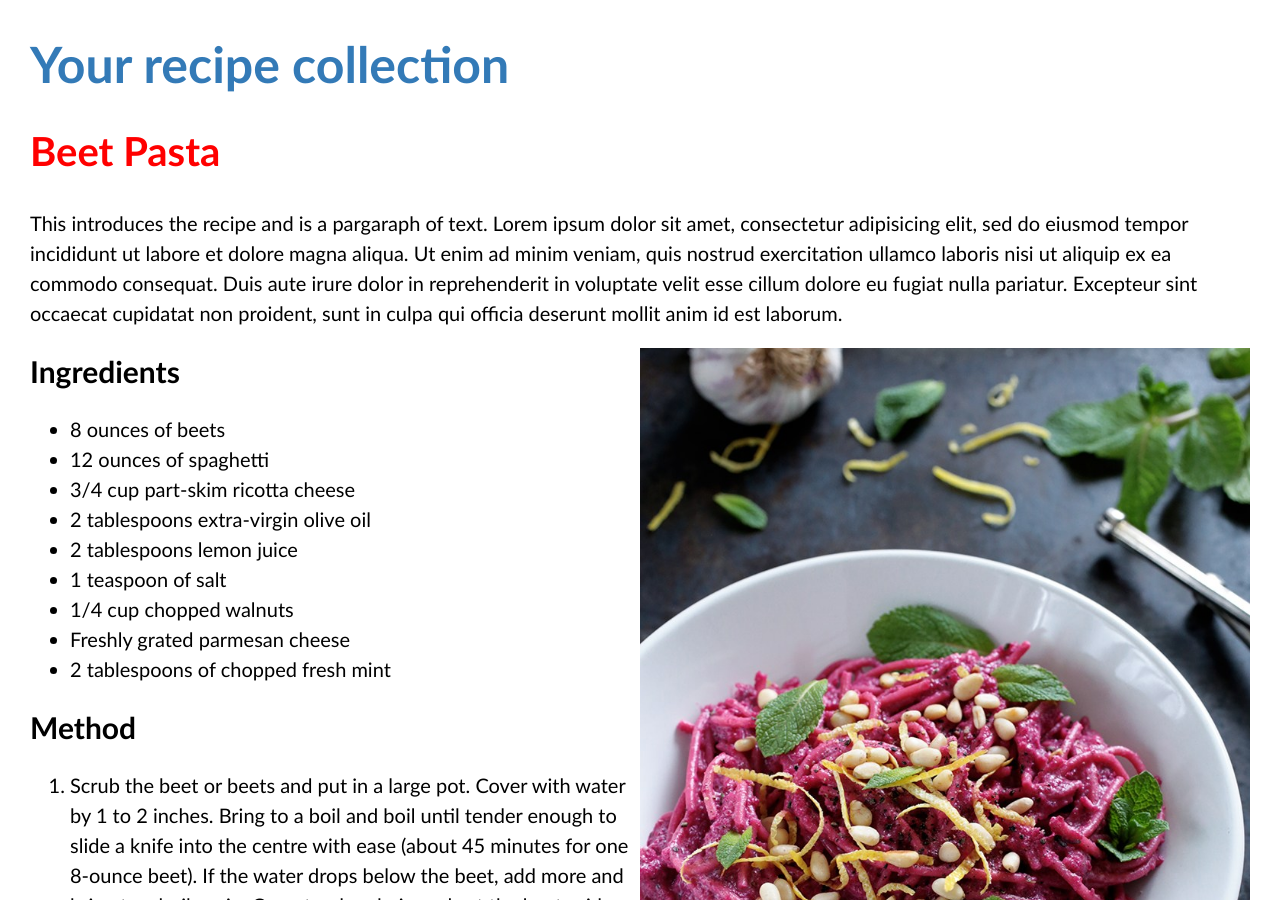
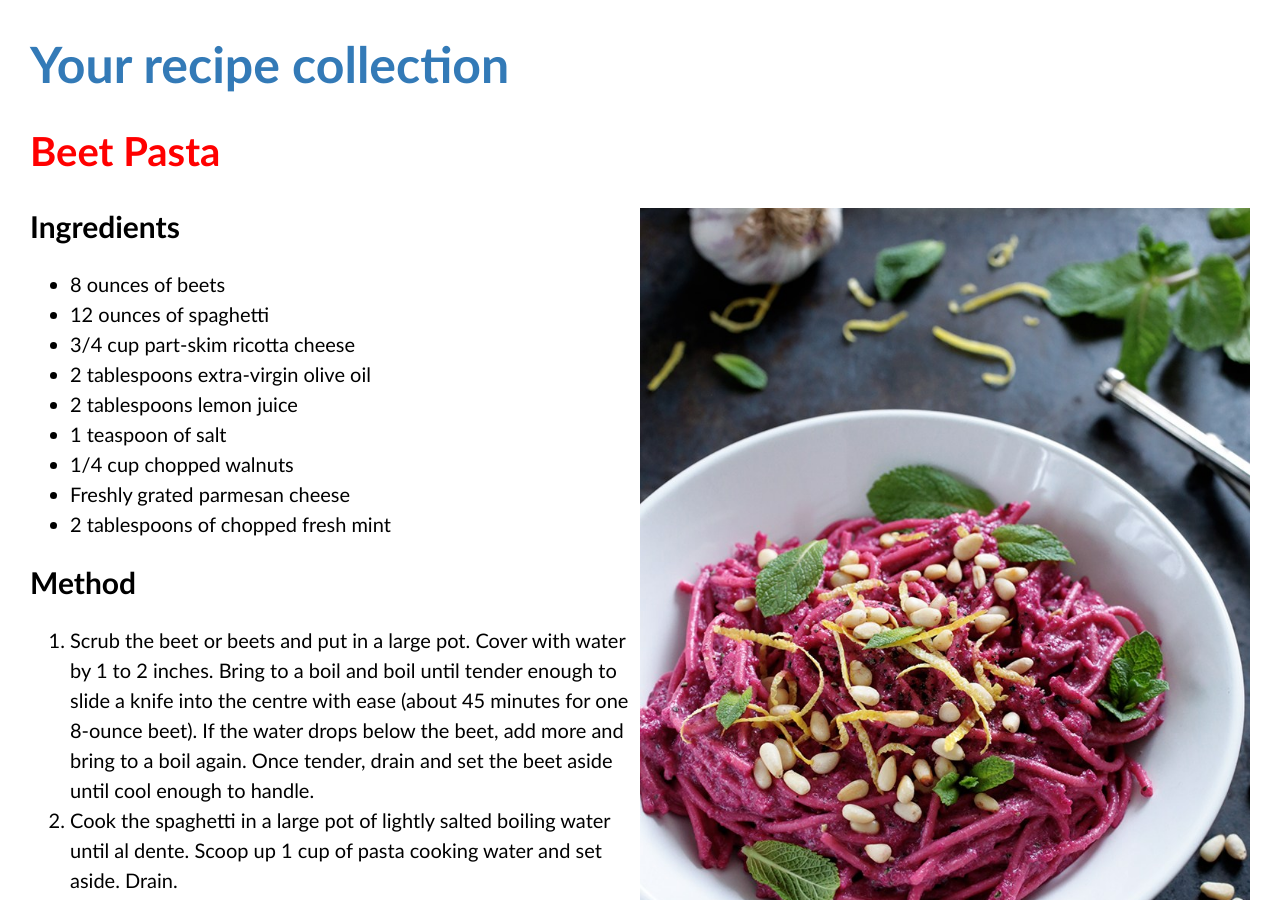
Before and after one commit to JohnsonSpeaks/johnsonspeaks.github.io, a Jekyll site: the page built from _recipes/recipe2.markdown, in a window 1280 px wide and 900 px high. Built offline with Jekyll 4.4.1, drawn with Linux system fonts in a browser that asks for light colours.

Commit message:
remove intor beet

```diff
--- a/_recipes/recipe2.markdown
+++ b/_recipes/recipe2.markdown
@@ -10,8 +10,6 @@
 ---
 
 # Beet Pasta
-
-This introduces the recipe and is a pargaraph of text. Lorem ipsum dolor sit amet, consectetur adipisicing elit, sed do eiusmod tempor incididunt ut labore et dolore magna aliqua. Ut enim ad minim veniam, quis nostrud exercitation ullamco laboris nisi ut aliquip ex ea commodo consequat. Duis aute irure dolor in reprehenderit in voluptate velit esse cillum dolore eu fugiat nulla pariatur. Excepteur sint occaecat cupidatat non proident, sunt in culpa qui officia deserunt mollit anim id est laborum.
 
 <!--more-->
 
```
